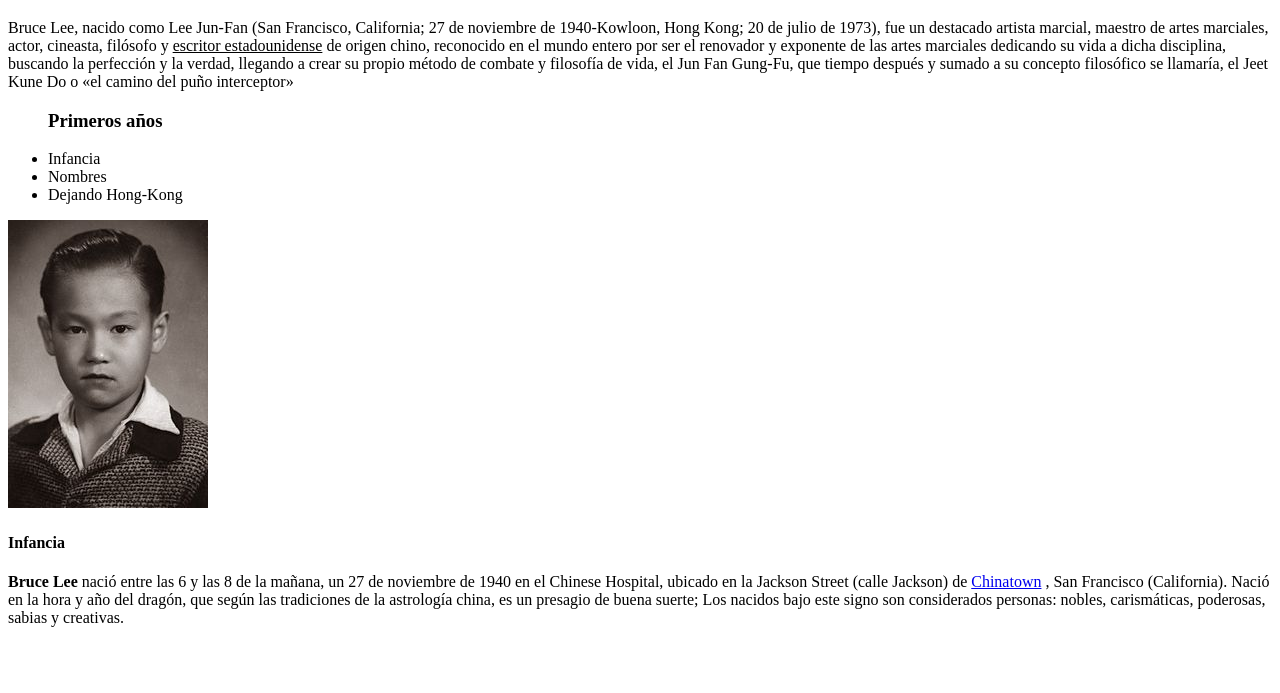
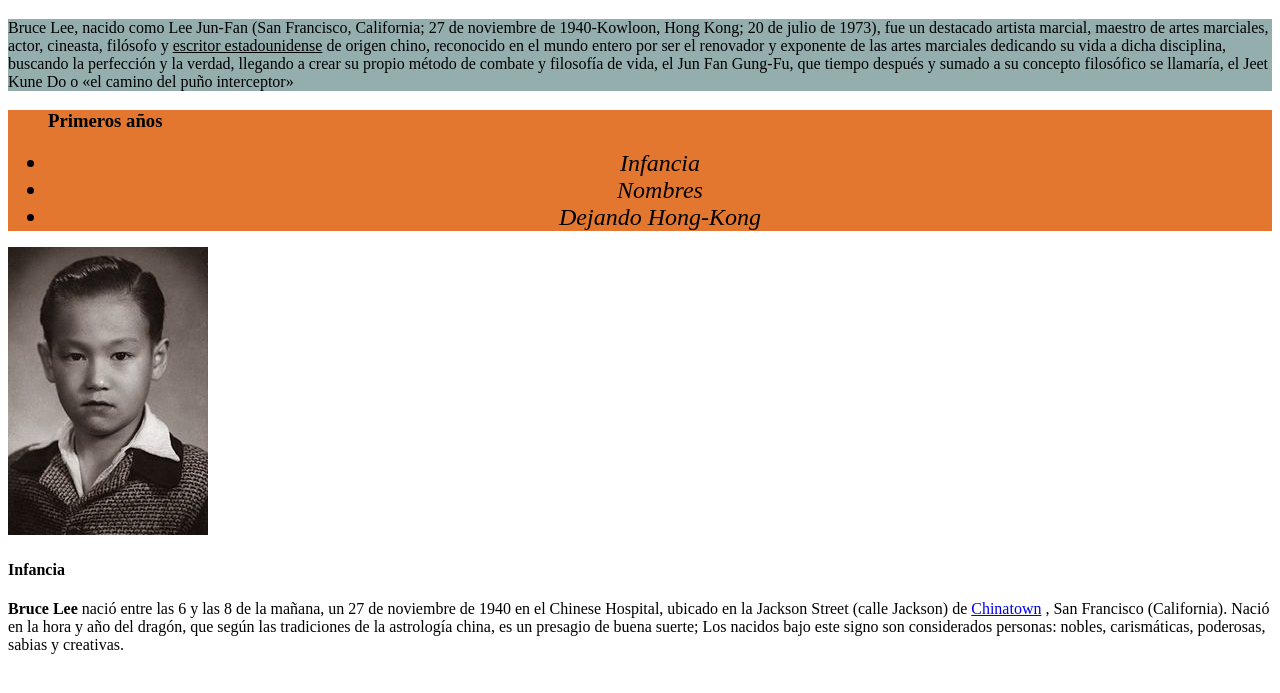
Before and after one commit to FlanGit/Construir_Paginas_Web, a plain HTML site: page 02_Biografia/Index.html in a window 1280 px wide. Shown: the part 61-754 px from the top of the page. Drawn offline with Linux system fonts and the light colour scheme.

Commit message:
ejemplo class

```diff
--- a/02_Biografia/Index.html
+++ b/02_Biografia/Index.html
@@ -1,32 +1,39 @@
 <!DOCTYPE html>
 <html lang="en">
+
+    <!-- Segundo ejercicio -->
 <head>
     <meta charset="UTF-8">
     <meta name="viewport" content="width=device-width, initial-scale=1.0">
     <meta http-equiv="X-UA-Compatible" content="ie=edge">
     <meta name="descripcion" >
     <title>Bruce Lee</title>
+    <link rel="stylesheet" href="./ccs/style.css">
 </head>
 <body>
     <h1> La Vida de Bruce Lee</h1>
 
-    <p> Bruce Lee, nacido como Lee Jun-Fan (San Francisco, California; 27 de noviembre de 1940-Kowloon, Hong Kong; 20 de julio de 1973), fue un destacado artista marcial, maestro de artes marciales, actor, cineasta, filósofo y <u>escritor estadounidense</u> de origen chino, reconocido en el mundo entero por ser el renovador y exponente de las artes marciales dedicando su vida a dicha disciplina, buscando la perfección y la verdad, llegando a crear su propio método de combate y filosofía de vida, el Jun Fan Gung-Fu, que tiempo después y sumado a su concepto filosófico se llamaría, el Jeet Kune Do o «el camino del puño interceptor»</p>
+    <p class="parrafo"> Bruce Lee, nacido como Lee Jun-Fan (San Francisco, California; 27 de noviembre de 1940-Kowloon, Hong Kong; 20 de julio de 1973), fue un destacado artista marcial, maestro de artes marciales, actor, cineasta, filósofo y <u>escritor estadounidense</u> de origen chino, reconocido en el mundo entero por ser el renovador y exponente de las artes marciales dedicando su vida a dicha disciplina, buscando la perfección y la verdad, llegando a crear su propio método de combate y filosofía de vida, el Jun Fan Gung-Fu, que tiempo después y sumado a su concepto filosófico se llamaría, el Jeet Kune Do o «el camino del puño interceptor»</p>
 
-    <div>
-        <ul>
+    <div >
+        <span>
+            <ul class="divClass"    >
                 <h3>Primeros años</h3>
-                <li> Infancia</li>
-                <li>Nombres</li>
-                <li>Dejando Hong-Kong</li>
-        </ul>
+                <li class="item"> Infancia</li>
+                <li class="item">Nombres</li>
+                <li class="item">Dejando Hong-Kong</li>
+            </ul>
+        </span>
+
         <div>
             <a href="https://es.wikipedia.org/wiki/Bruce_Lee#Infancia">
-                <img src="./Imagen/Bruce.jpg" alt="Bruce Lee durante su niñez" >
+                <img src="./Imagen/Bruce.jpg" alt="Bruce Lee durante su niñez">
             </a>
             <h4>Infancia</h4>
+        </div>
+
 
             <p> <span title="KARATECA"><strong>Bruce Lee</strong></span>  nació entre las 6 y las 8 de la mañana, un 27 de noviembre de 1940 en el Chinese Hospital, ubicado en la Jackson Street (calle Jackson) de <a href="https://www.filmaffinity.com/es/film786390.html">Chinatown</a> , San Francisco (California). Nació en la hora y año del dragón, que según las tradiciones de la astrología china, es un presagio de buena suerte; Los nacidos bajo este signo son considerados personas: nobles, carismáticas, poderosas, sabias y creativas.</p>
-        </div>
     </div>
 
 </body>
--- /dev/null
+++ b/02_Biografia/ccs/style.css
@@ -0,0 +1,13 @@
+.item{
+    font-size: 1.5rem;
+    font-style: italic;
+    text-align: center
+}
+
+.parrafo{
+    background-color: rgb(148, 173, 173)
+}
+
+.divClass{
+    background-color: rgb(228, 119, 47)
+}
```
